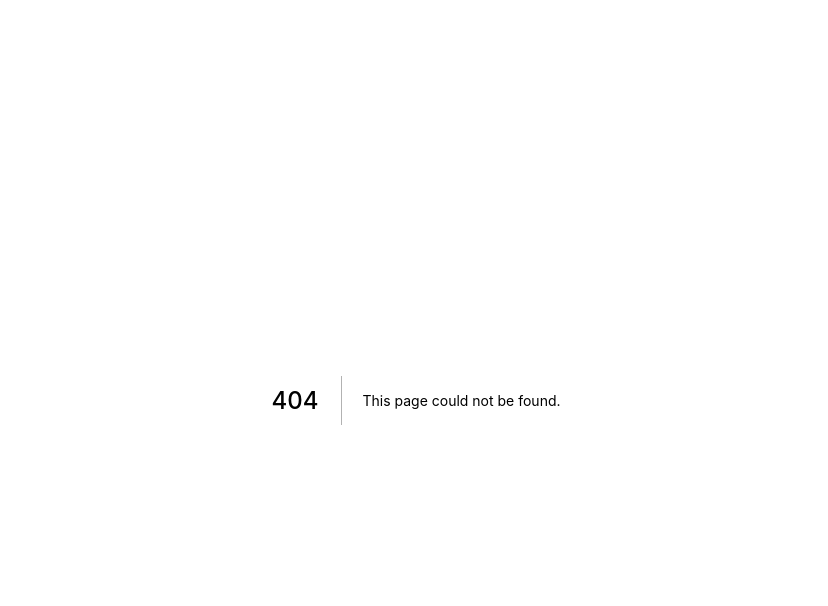
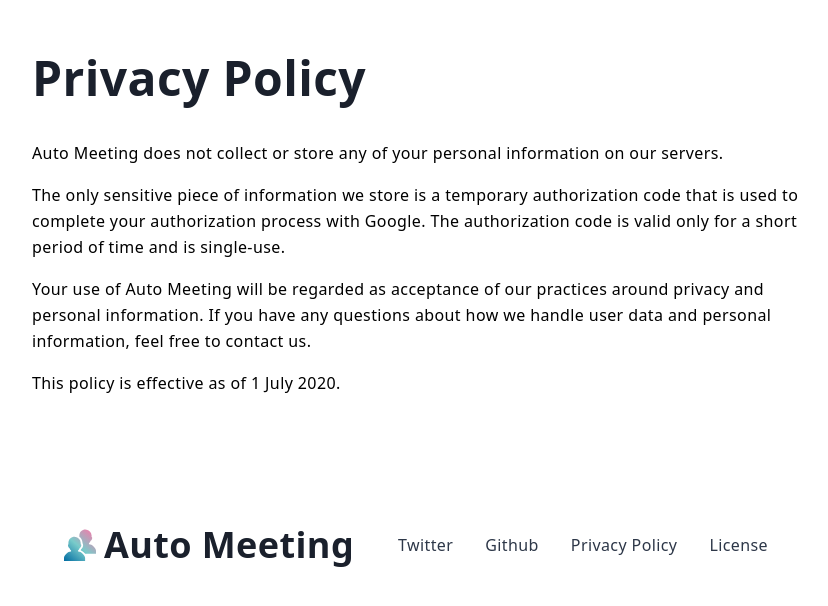
Before and after one commit to apkoponen/auto-meeting-auth, a Next.js app: page /privacy in a window 1280 px wide. Before the commit this address had no page. Shown: the top 606 px of the page, without its empty margins (224-1052 px from the left). Built offline with nearby package versions, Linux system fonts and the light colour scheme; a web font is replaced by a local one.

Commit message:
Add privacy policy

```diff
--- a/pages/index.tsx
+++ b/pages/index.tsx
@@ -1,4 +1,5 @@
 import { FunctionComponent } from "react";
+import Footer from "../src/components/layout/footer";
 
 const Home: FunctionComponent = () => {
   return (
@@ -79,44 +80,7 @@
           </div>
         </div>
 
-        <footer className="bg-white pt-12">
-          <div className="container mx-auto mt-8 px-8">
-            <div className="w-full flex md:flex-row py-6 justify-between items-center">
-              <div className="mb-6">
-                <a
-                  className="text-gray-900 no-underline hover:no-underline font-bold text-2xl lg:text-4xl flex items-center"
-                  href="#"
-                >
-                  <img
-                    src="/images/auto-meeting.svg"
-                    className="w-8 h-8 mr-2 float-left"
-                  />
-                  Auto Meeting
-                </a>
-              </div>
-              <div className="mb-6">
-                <a
-                  href="https://twitter.com/apkoponen"
-                  className="font-light no-underline hover:underline text-gray-800 hover:text-teal-500"
-                >
-                  Twitter
-                </a>
-                <a
-                  href="https://github.com/apkoponen/auto-meeting"
-                  className="font-light no-underline hover:underline text-gray-800 hover:text-teal-500 ml-8"
-                >
-                  Github
-                </a>
-                <a
-                  href="https://github.com/apkoponen/auto-meeting/blob/master/LICENSE.md"
-                  className="font-light no-underline hover:underline text-gray-800 hover:text-teal-500 ml-8"
-                >
-                  License
-                </a>
-              </div>
-            </div>
-          </div>
-        </footer>
+        <Footer />
       </div>
     </>
   );
--- /dev/null
+++ b/pages/privacy.tsx
@@ -0,0 +1,46 @@
+import { FunctionComponent } from "react";
+import Footer from "../src/components/layout/footer";
+import Head from "next/head";
+
+const Paragraph: FunctionComponent = ({ children }) => (
+  <p className="mb-4">{children}</p>
+);
+
+const Privacy = () => {
+  return (
+    <>
+      <Head>
+        <title>Auto Meeting Privacy Policy</title>
+      </Head>
+      <div className="font-sans leading-relaxed tracking-wide flex flex-col">
+        <div className="mx-auto max-w-3xl">
+          <div className="px-3 lg:px-0 pt-4">
+            <h1 className="my-8 text-2xl md:text-3xl lg:text-5xl font-black text-gray-900 leading-tight">
+              Privacy Policy
+            </h1>
+            <Paragraph>
+              Auto Meeting does not collect or store any of your personal
+              information on our servers.
+            </Paragraph>
+            <Paragraph>
+              The only sensitive piece of information we store is a temporary
+              authorization code that is used to complete your authorization
+              process with Google. The authorization code is valid only for a
+              short period of time and is single-use.
+            </Paragraph>
+            <Paragraph>
+              Your use of Auto Meeting will be regarded as acceptance of our
+              practices around privacy and personal information. If you have any
+              questions about how we handle user data and personal information,
+              feel free to contact us.
+            </Paragraph>
+            <Paragraph>This policy is effective as of 1 July 2020.</Paragraph>
+          </div>
+          <Footer />
+        </div>
+      </div>
+    </>
+  );
+};
+
+export default Privacy;
--- /dev/null
+++ b/src/components/layout/footer.tsx
@@ -0,0 +1,51 @@
+import Link from "next/link";
+
+const Footer = () => {
+  return (
+    <footer className="bg-white pt-12">
+      <div className="container mx-auto mt-8 px-8">
+        <div className="w-full flex md:flex-row py-6 justify-between items-center">
+          <div className="mb-6">
+            <a
+              className="text-gray-900 no-underline hover:no-underline font-bold text-2xl lg:text-4xl flex items-center"
+              href="#"
+            >
+              <img
+                src="/images/auto-meeting.svg"
+                className="w-8 h-8 mr-2 float-left"
+              />
+              Auto Meeting
+            </a>
+          </div>
+          <div className="mb-6">
+            <a
+              href="https://twitter.com/apkoponen"
+              className="font-light no-underline hover:underline text-gray-800 hover:text-teal-500"
+            >
+              Twitter
+            </a>
+            <a
+              href="https://github.com/apkoponen/auto-meeting"
+              className="font-light no-underline hover:underline text-gray-800 hover:text-teal-500 ml-8"
+            >
+              Github
+            </a>
+            <Link href="/privacy">
+              <a className="font-light no-underline hover:underline text-gray-800 hover:text-teal-500 ml-8">
+                Privacy Policy
+              </a>
+            </Link>
+            <a
+              href="https://github.com/apkoponen/auto-meeting/blob/master/LICENSE.md"
+              className="font-light no-underline hover:underline text-gray-800 hover:text-teal-500 ml-8"
+            >
+              License
+            </a>
+          </div>
+        </div>
+      </div>
+    </footer>
+  );
+};
+
+export default Footer;
```
